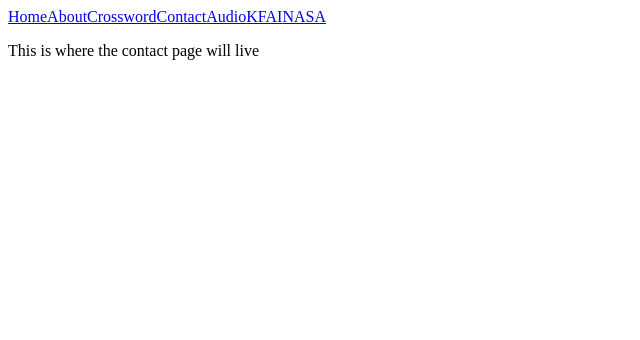
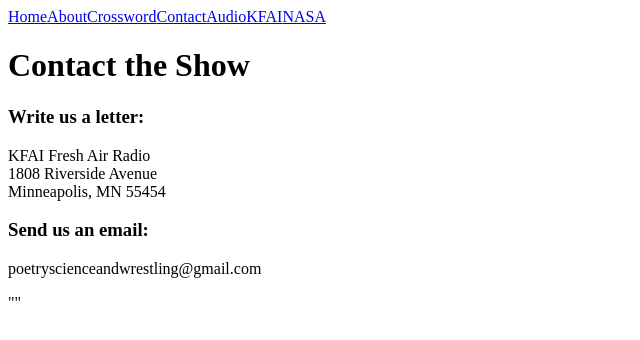
Before and after one commit to mnpkoerner/poetry-science-wrestling, a React (Create React App) app: page /#/contact in a window 1280 px wide. Shown: the top 340 px of the page, without its empty margins (0-640 px from the left). Built offline with nearby package versions, Linux system fonts and the light colour scheme.

Commit message:
contact content update

```diff
--- a/src/components/About/About.js
+++ b/src/components/About/About.js
@@ -4,7 +4,7 @@ export default function About() {
             <header>
                 <h1>About Us</h1>
             </header>
-
+            <main>
                 <p>
                     It’s hard to say when exactly Paul and Mark met, only because they didn’t write it down. And, if they did write it down,
                     they can’t remember where they put it. Paul likey scrawled the auspicious date on a stud before he sheetrocked over it,
@@ -30,6 +30,7 @@ export default function About() {
                     They pepper in sentimental folk music, country, jazz, funk, soul, and (sometimes) disco. Often, they’re joined by local live musicians,
                     poets, scientists, and the occasional NASA astronaut left stranded on the moon since 1980.
             </p>
+            </main>
         </div>
 
     )
--- a/src/components/App/App.css
+++ b/src/components/App/App.css
@@ -1,38 +1,6 @@
-.App {
-  text-align: center;
+body{
+  padding: 0;
 }
-
-.App-logo {
-  height: 40vmin;
-  pointer-events: none;
+.text-container{
+  width: 75%;
 }
-
-@media (prefers-reduced-motion: no-preference) {
-  .App-logo {
-    animation: App-logo-spin infinite 20s linear;
-  }
-}
-
-.App-header {
-  background-color: #282c34;
-  min-height: 100vh;
-  display: flex;
-  flex-direction: column;
-  align-items: center;
-  justify-content: center;
-  font-size: calc(10px + 2vmin);
-  color: white;
-}
-
-.App-link {
-  color: #61dafb;
-}
-
-@keyframes App-logo-spin {
-  from {
-    transform: rotate(0deg);
-  }
-  to {
-    transform: rotate(360deg);
-  }
-}
--- a/src/components/Blog/Blog.js
+++ b/src/components/Blog/Blog.js
@@ -17,6 +17,7 @@ export default function Blog() {
 
     return (
         <>
+            <div className="text-container">
                 <h1 onClick={() => history.push('/register')}>LOGIN</h1>
                 {/* <pre>{JSON.stringify(posts)}</pre> */}
 
@@ -34,7 +35,7 @@ export default function Blog() {
                         </div>
                     )
                 })}
-
+            </div>
 
         </>
     )
--- a/src/components/Contact/Contact.js
+++ b/src/components/Contact/Contact.js
@@ -1,5 +1,24 @@
-export default function Contact () {
+export default function Contact() {
     return (
-        <p>This is where the contact page will live</p>
+        <div className="text-container">
+            <header>
+                <h1>Contact the Show</h1>
+            </header>
+
+            <main>
+                <h3>Write us a letter:</h3>
+                <p>
+                    KFAI Fresh Air Radio<br></br>
+                    1808 Riverside Avenue<br></br>
+                    Minneapolis, MN 55454<br></br>
+                </p>
+
+                <h3>Send us an email:</h3>
+                <p>
+                    poetryscienceandwrestling@gmail.com
+                </p>
+                ""
+            </main>
+        </div>
     )
 }
```
Also changed, not shown: 1 other file (tests, documents, lock files or other folders). Lines whose indentation alone changed are shown as unchanged.
